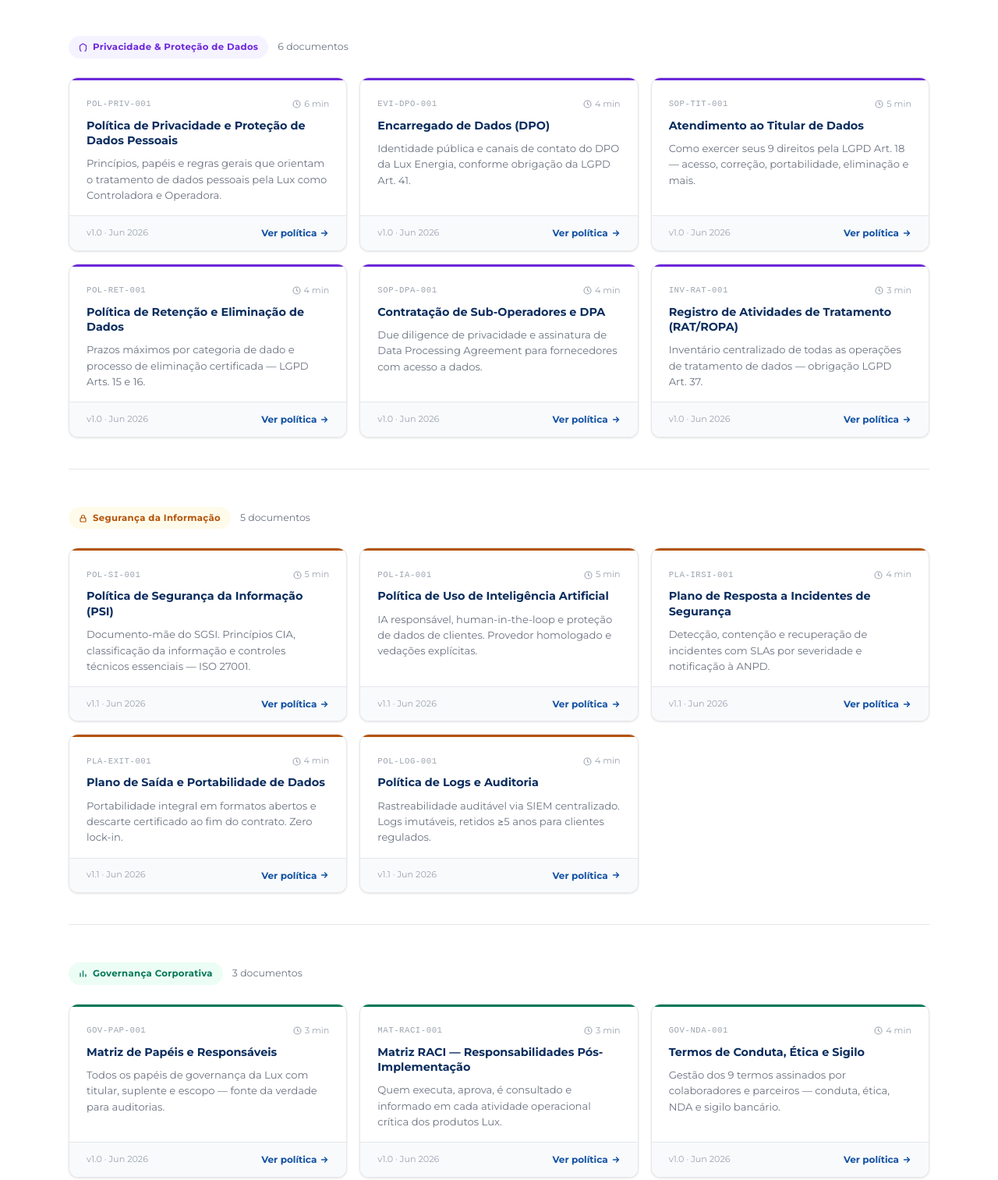
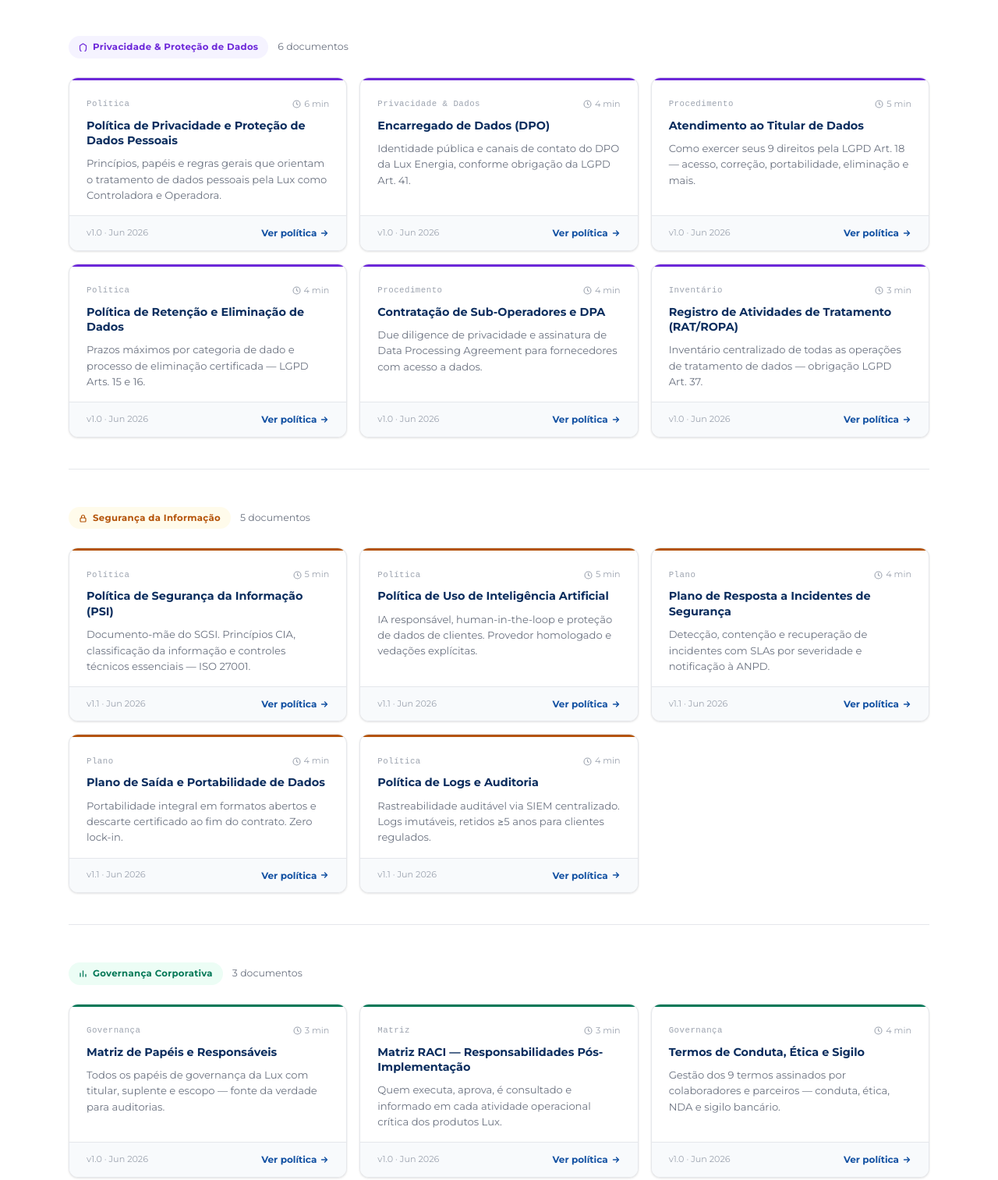
Before and after one commit to tcleffir/politicas, a plain HTML site: page index.html in a window 1280 px wide. Shown: the part 1200-2713 px from the top of the page at 78% size. Drawn offline with Linux system fonts and the light colour scheme.

Commit message:
fix: substituir códigos técnicos por nomes legíveis no index

```diff
--- a/index.html
+++ b/index.html
@@ -164,7 +164,7 @@
           <div class="card-accent privacy"></div>
           <div class="card-body">
             <div class="card-meta">
-              <span class="card-code">POL-PRIV-001</span>
+              <span class="card-code">Política</span>
               <span class="card-read-time"><svg width="11" height="11" viewBox="0 0 11 11" fill="none"><circle cx="5.5" cy="5.5" r="4.5" stroke="currentColor" stroke-width="1.1"/><path d="M5.5 3v2.5l1.5 1" stroke="currentColor" stroke-width="1.1" stroke-linecap="round"/></svg> 6 min</span>
             </div>
             <div class="card-title">Política de Privacidade e Proteção de Dados Pessoais</div>
@@ -180,7 +180,7 @@
           <div class="card-accent privacy"></div>
           <div class="card-body">
             <div class="card-meta">
-              <span class="card-code">EVI-DPO-001</span>
+              <span class="card-code">Privacidade & Dados</span>
               <span class="card-read-time"><svg width="11" height="11" viewBox="0 0 11 11" fill="none"><circle cx="5.5" cy="5.5" r="4.5" stroke="currentColor" stroke-width="1.1"/><path d="M5.5 3v2.5l1.5 1" stroke="currentColor" stroke-width="1.1" stroke-linecap="round"/></svg> 4 min</span>
             </div>
             <div class="card-title">Encarregado de Dados (DPO)</div>
@@ -196,7 +196,7 @@
           <div class="card-accent privacy"></div>
           <div class="card-body">
             <div class="card-meta">
-              <span class="card-code">SOP-TIT-001</span>
+              <span class="card-code">Procedimento</span>
               <span class="card-read-time"><svg width="11" height="11" viewBox="0 0 11 11" fill="none"><circle cx="5.5" cy="5.5" r="4.5" stroke="currentColor" stroke-width="1.1"/><path d="M5.5 3v2.5l1.5 1" stroke="currentColor" stroke-width="1.1" stroke-linecap="round"/></svg> 5 min</span>
             </div>
             <div class="card-title">Atendimento ao Titular de Dados</div>
@@ -212,7 +212,7 @@
           <div class="card-accent privacy"></div>
           <div class="card-body">
             <div class="card-meta">
-              <span class="card-code">POL-RET-001</span>
+              <span class="card-code">Política</span>
               <span class="card-read-time"><svg width="11" height="11" viewBox="0 0 11 11" fill="none"><circle cx="5.5" cy="5.5" r="4.5" stroke="currentColor" stroke-width="1.1"/><path d="M5.5 3v2.5l1.5 1" stroke="currentColor" stroke-width="1.1" stroke-linecap="round"/></svg> 4 min</span>
             </div>
             <div class="card-title">Política de Retenção e Eliminação de Dados</div>
@@ -228,7 +228,7 @@
           <div class="card-accent privacy"></div>
           <div class="card-body">
             <div class="card-meta">
-              <span class="card-code">SOP-DPA-001</span>
+              <span class="card-code">Procedimento</span>
               <span class="card-read-time"><svg width="11" height="11" viewBox="0 0 11 11" fill="none"><circle cx="5.5" cy="5.5" r="4.5" stroke="currentColor" stroke-width="1.1"/><path d="M5.5 3v2.5l1.5 1" stroke="currentColor" stroke-width="1.1" stroke-linecap="round"/></svg> 4 min</span>
             </div>
             <div class="card-title">Contratação de Sub-Operadores e DPA</div>
@@ -244,7 +244,7 @@
           <div class="card-accent privacy"></div>
           <div class="card-body">
             <div class="card-meta">
-              <span class="card-code">INV-RAT-001</span>
+              <span class="card-code">Inventário</span>
               <span class="card-read-time"><svg width="11" height="11" viewBox="0 0 11 11" fill="none"><circle cx="5.5" cy="5.5" r="4.5" stroke="currentColor" stroke-width="1.1"/><path d="M5.5 3v2.5l1.5 1" stroke="currentColor" stroke-width="1.1" stroke-linecap="round"/></svg> 3 min</span>
             </div>
             <div class="card-title">Registro de Atividades de Tratamento (RAT/ROPA)</div>
@@ -274,7 +274,7 @@
           <div class="card-accent security"></div>
           <div class="card-body">
             <div class="card-meta">
-              <span class="card-code">POL-SI-001</span>
+              <span class="card-code">Política</span>
               <span class="card-read-time"><svg width="11" height="11" viewBox="0 0 11 11" fill="none"><circle cx="5.5" cy="5.5" r="4.5" stroke="currentColor" stroke-width="1.1"/><path d="M5.5 3v2.5l1.5 1" stroke="currentColor" stroke-width="1.1" stroke-linecap="round"/></svg> 5 min</span>
             </div>
             <div class="card-title">Política de Segurança da Informação (PSI)</div>
@@ -290,7 +290,7 @@
           <div class="card-accent security"></div>
           <div class="card-body">
             <div class="card-meta">
-              <span class="card-code">POL-IA-001</span>
+              <span class="card-code">Política</span>
               <span class="card-read-time"><svg width="11" height="11" viewBox="0 0 11 11" fill="none"><circle cx="5.5" cy="5.5" r="4.5" stroke="currentColor" stroke-width="1.1"/><path d="M5.5 3v2.5l1.5 1" stroke="currentColor" stroke-width="1.1" stroke-linecap="round"/></svg> 5 min</span>
             </div>
             <div class="card-title">Política de Uso de Inteligência Artificial</div>
@@ -306,7 +306,7 @@
           <div class="card-accent security"></div>
           <div class="card-body">
             <div class="card-meta">
-              <span class="card-code">PLA-IRSI-001</span>
+              <span class="card-code">Plano</span>
               <span class="card-read-time"><svg width="11" height="11" viewBox="0 0 11 11" fill="none"><circle cx="5.5" cy="5.5" r="4.5" stroke="currentColor" stroke-width="1.1"/><path d="M5.5 3v2.5l1.5 1" stroke="currentColor" stroke-width="1.1" stroke-linecap="round"/></svg> 4 min</span>
             </div>
             <div class="card-title">Plano de Resposta a Incidentes de Segurança</div>
@@ -322,7 +322,7 @@
           <div class="card-accent security"></div>
           <div class="card-body">
             <div class="card-meta">
-              <span class="card-code">PLA-EXIT-001</span>
+              <span class="card-code">Plano</span>
               <span class="card-read-time"><svg width="11" height="11" viewBox="0 0 11 11" fill="none"><circle cx="5.5" cy="5.5" r="4.5" stroke="currentColor" stroke-width="1.1"/><path d="M5.5 3v2.5l1.5 1" stroke="currentColor" stroke-width="1.1" stroke-linecap="round"/></svg> 4 min</span>
             </div>
             <div class="card-title">Plano de Saída e Portabilidade de Dados</div>
@@ -338,7 +338,7 @@
           <div class="card-accent security"></div>
           <div class="card-body">
             <div class="card-meta">
-              <span class="card-code">POL-LOG-001</span>
+              <span class="card-code">Política</span>
               <span class="card-read-time"><svg width="11" height="11" viewBox="0 0 11 11" fill="none"><circle cx="5.5" cy="5.5" r="4.5" stroke="currentColor" stroke-width="1.1"/><path d="M5.5 3v2.5l1.5 1" stroke="currentColor" stroke-width="1.1" stroke-linecap="round"/></svg> 4 min</span>
             </div>
             <div class="card-title">Política de Logs e Auditoria</div>
@@ -368,7 +368,7 @@
           <div class="card-accent gov"></div>
           <div class="card-body">
             <div class="card-meta">
-              <span class="card-code">GOV-PAP-001</span>
+              <span class="card-code">Governança</span>
               <span class="card-read-time"><svg width="11" height="11" viewBox="0 0 11 11" fill="none"><circle cx="5.5" cy="5.5" r="4.5" stroke="currentColor" stroke-width="1.1"/><path d="M5.5 3v2.5l1.5 1" stroke="currentColor" stroke-width="1.1" stroke-linecap="round"/></svg> 3 min</span>
             </div>
             <div class="card-title">Matriz de Papéis e Responsáveis</div>
@@ -384,7 +384,7 @@
           <div class="card-accent gov"></div>
           <div class="card-body">
             <div class="card-meta">
-              <span class="card-code">MAT-RACI-001</span>
+              <span class="card-code">Matriz</span>
               <span class="card-read-time"><svg width="11" height="11" viewBox="0 0 11 11" fill="none"><circle cx="5.5" cy="5.5" r="4.5" stroke="currentColor" stroke-width="1.1"/><path d="M5.5 3v2.5l1.5 1" stroke="currentColor" stroke-width="1.1" stroke-linecap="round"/></svg> 3 min</span>
             </div>
             <div class="card-title">Matriz RACI — Responsabilidades Pós-Implementação</div>
@@ -400,7 +400,7 @@
           <div class="card-accent gov"></div>
           <div class="card-body">
             <div class="card-meta">
-              <span class="card-code">GOV-NDA-001</span>
+              <span class="card-code">Governança</span>
               <span class="card-read-time"><svg width="11" height="11" viewBox="0 0 11 11" fill="none"><circle cx="5.5" cy="5.5" r="4.5" stroke="currentColor" stroke-width="1.1"/><path d="M5.5 3v2.5l1.5 1" stroke="currentColor" stroke-width="1.1" stroke-linecap="round"/></svg> 4 min</span>
             </div>
             <div class="card-title">Termos de Conduta, Ética e Sigilo</div>
@@ -441,7 +441,7 @@
           <span class="faq-chevron"><svg width="8" height="14" viewBox="0 0 8 14" fill="none"><path d="M1 1l6 6-6 6" stroke="currentColor" stroke-width="1.6" stroke-linecap="round" stroke-linejoin="round"/></svg></span>
         </button>
         <div class="faq-a">
-          Você tem 9 direitos pela LGPD Art. 18: acesso, correção, anonimização, portabilidade, eliminação, informação sobre compartilhamento, não consentimento, revisão de decisões automatizadas e revogação. Envie sua solicitação para <a href="mailto:privacidade@luxenergia.com.br">privacidade@luxenergia.com.br</a> — respondemos em até 15 dias corridos. Veja o procedimento completo em <a href="sop-tit-001.html">SOP-TIT-001</a>.
+          Você tem 9 direitos pela LGPD Art. 18: acesso, correção, anonimização, portabilidade, eliminação, informação sobre compartilhamento, não consentimento, revisão de decisões automatizadas e revogação. Envie sua solicitação para <a href="mailto:privacidade@luxenergia.com.br">privacidade@luxenergia.com.br</a> — respondemos em até 15 dias corridos. Veja o procedimento completo em <a href="sop-tit-001.html">Atendimento ao Titular</a>.
         </div>
       </div>
 
@@ -451,7 +451,7 @@
           <span class="faq-chevron"><svg width="8" height="14" viewBox="0 0 8 14" fill="none"><path d="M1 1l6 6-6 6" stroke="currentColor" stroke-width="1.6" stroke-linecap="round" stroke-linejoin="round"/></svg></span>
         </button>
         <div class="faq-a">
-          O Encarregado pelo Tratamento de Dados (DPO) da Lux Energia é <strong>Arthur Lobo</strong>, com suplente Victor Rodrigues. O canal oficial é <a href="mailto:privacidade@luxenergia.com.br">privacidade@luxenergia.com.br</a>. Veja as atribuições completas em <a href="evi-dpo-001.html">EVI-DPO-001</a>.
+          O Encarregado pelo Tratamento de Dados (DPO) da Lux Energia é <strong>Arthur Lobo</strong>, com suplente Victor Rodrigues. O canal oficial é <a href="mailto:privacidade@luxenergia.com.br">privacidade@luxenergia.com.br</a>. Veja as atribuições completas em <a href="evi-dpo-001.html">Encarregado de Dados (DPO)</a>.
         </div>
       </div>
 
@@ -461,7 +461,7 @@
           <span class="faq-chevron"><svg width="8" height="14" viewBox="0 0 8 14" fill="none"><path d="M1 1l6 6-6 6" stroke="currentColor" stroke-width="1.6" stroke-linecap="round" stroke-linejoin="round"/></svg></span>
         </button>
         <div class="faq-a">
-          A Lux mantém um Plano de Resposta a Incidentes (PLA-IRSI-001) baseado no NIST SP 800-61. Incidentes Críticos têm SLA de contenção de 4h, investigação em 24h e notificação à ANPD em 72h quando há risco relevante. Veja o plano completo em <a href="pla-irsi-001.html">PLA-IRSI-001</a>.
+          A Lux mantém um Plano de Resposta a Incidentes baseado no NIST SP 800-61. Incidentes Críticos têm SLA de contenção de 4h, investigação em 24h e notificação à ANPD em 72h quando há risco relevante. Veja o plano completo em <a href="pla-irsi-001.html">Plano de Resposta a Incidentes</a>.
         </div>
       </div>
 
@@ -471,7 +471,7 @@
           <span class="faq-chevron"><svg width="8" height="14" viewBox="0 0 8 14" fill="none"><path d="M1 1l6 6-6 6" stroke="currentColor" stroke-width="1.6" stroke-linecap="round" stroke-linejoin="round"/></svg></span>
         </button>
         <div class="faq-a">
-          A Lux garante portabilidade integral dos dados em formatos abertos (CSV/JSON/XML), sem custo adicional. Após a entrega, os dados são eliminados com certificado de eliminação. Não há lock-in. Consulte o <a href="pla-exit-001.html">Plano de Saída PLA-EXIT-001</a>.
+          A Lux garante portabilidade integral dos dados em formatos abertos (CSV/JSON/XML), sem custo adicional. Após a entrega, os dados são eliminados com certificado de eliminação. Não há lock-in. Consulte o <a href="pla-exit-001.html">Plano de Saída e Portabilidade</a>.
         </div>
       </div>
 
@@ -481,7 +481,7 @@
           <span class="faq-chevron"><svg width="8" height="14" viewBox="0 0 8 14" fill="none"><path d="M1 1l6 6-6 6" stroke="currentColor" stroke-width="1.6" stroke-linecap="round" stroke-linejoin="round"/></svg></span>
         </button>
         <div class="faq-a">
-          Sim. Todo fornecedor com acesso a dados pessoais passa por due diligence de privacidade e assina um Data Processing Agreement (DPA) antes de qualquer acesso. O processo está documentado em <a href="sop-dpa-001.html">SOP-DPA-001</a>. A lista de sub-operadores é mantida no RAT/ROPA (<a href="inv-rat-001.html">INV-RAT-001</a>).
+          Sim. Todo fornecedor com acesso a dados pessoais passa por due diligence de privacidade e assina um Data Processing Agreement (DPA) antes de qualquer acesso. O processo está documentado em <a href="sop-dpa-001.html">Contratação de Sub-Operadores e DPA</a>. A lista de sub-operadores é mantida no <a href="inv-rat-001.html">Registro de Atividades de Tratamento</a>.
         </div>
       </div>
 
```
